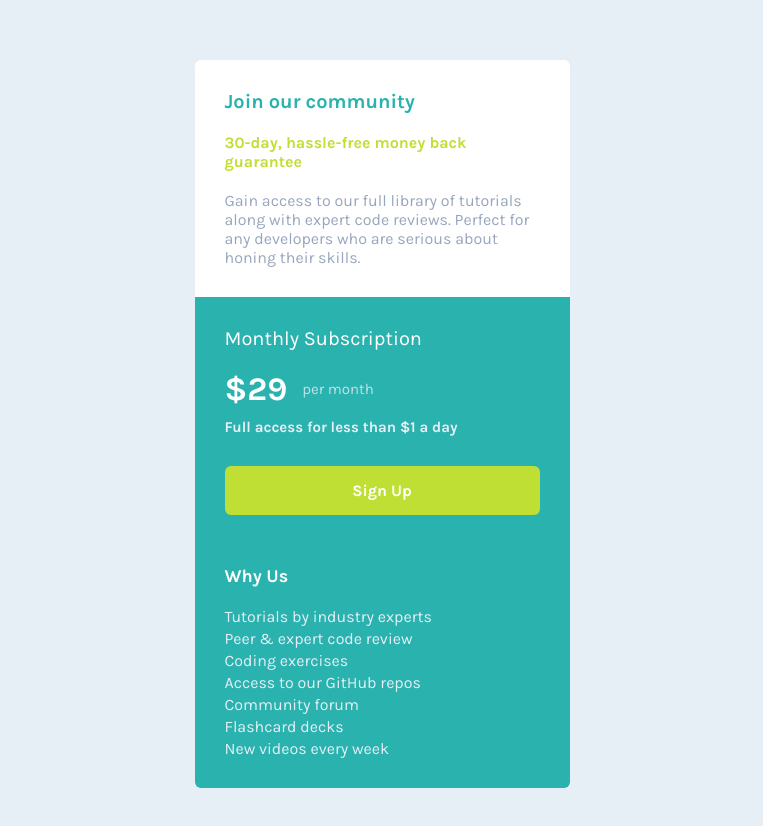
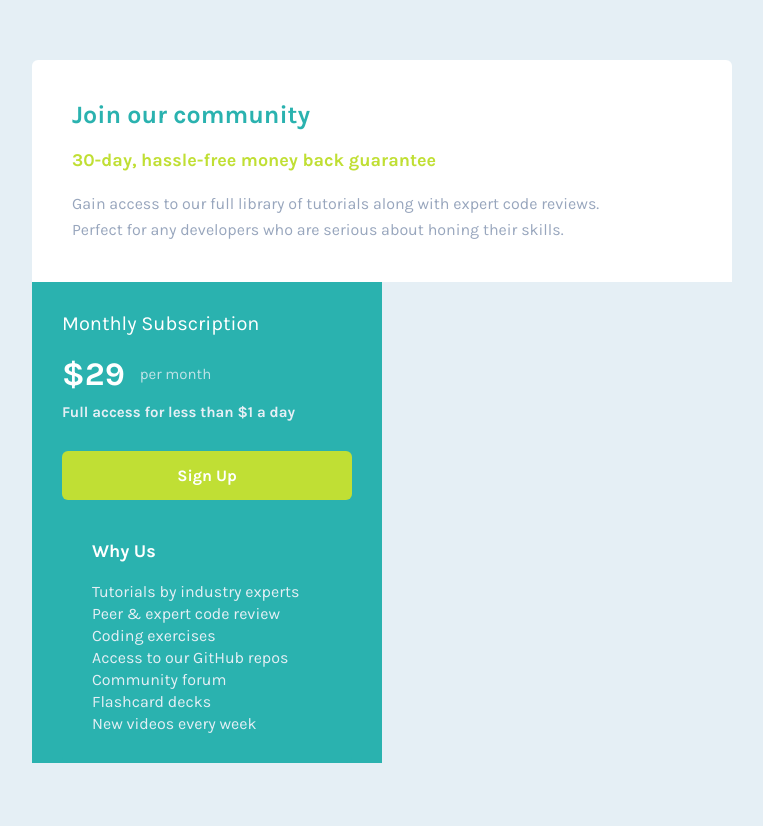
Before and after one commit to danilobandeira29/single-price-grid-component, a plain HTML site: page index.html in a window 1536 px wide. Shown: the whole page, without its empty margins (386-1149 px from the left). Drawn offline with Linux system fonts and the light colour scheme.

Commit message:
style: add card header desktop

```diff
--- a/style.css
+++ b/style.css
@@ -36,7 +36,7 @@ body {
 
 .header-card {
   background: var(--clr-white);
-
+  padding: 3rem;
   border-radius: 6px 6px 0 0;
 }
 
@@ -63,14 +63,9 @@ body {
   color: var(--clr-blueGrayish-neutral);
 }
 
-.header-card,
-.container-card {
-  padding: 3rem;
-}
-
 .container-card {
   background: var(--clr-cyan-primary);
-  border-radius: 0 0 6px 6px;
+  padding: 3rem 3rem 0;
 }
 
 .container-card .title-neutral {
@@ -101,6 +96,7 @@ body {
 .container-card h6 {
   font-size: 1.5rem;
   color: var(--clr-lightGray-neutral);
+  margin-bottom: 3rem;
 }
 
 .container-card .sign-up {
@@ -112,21 +108,63 @@ body {
   padding: 1.5rem;
   border-radius: 6px;
   font-weight: var(--fw-bold);
-  margin: 3rem 0 5rem;
 }
 
-.container-card .footer-card strong {
+.footer-card {
+  background: var(--clr-cyan-primary);
+  border-radius: 0 0 6px 6px;
+  padding: 4rem 3rem 3rem;
+}
+
+.footer-card strong {
   display: block;
   margin-bottom: 2rem;
   color: var(--clr-white);
   font-size: 1.8rem;
 }
 
-.container-card .footer-card ul li {
+.footer-card ul li {
   list-style: none;
   color: var(--clr-lightGray-neutral);
 }
 
-.container-card .footer-card ul li + li {
+.footer-card ul li + li {
   margin-top: .3rem;
 }
+
+@media (min-width: 1440px) {
+  .container {
+    max-width: 700px;
+    display: grid;
+    grid-template-columns: 1fr 1fr;
+    grid-template-areas:
+      "header header"
+      "card footer";
+  }
+
+  .header-card {
+    grid-area: header;
+    padding: 4rem;
+  }
+
+  .header-card .title-medium {
+    font-size: 2.5rem;
+  }
+
+  .header-card .title-neutral {
+    font-size: 1.8rem;
+  }
+
+  .header-card p {
+    max-width: 60ch;
+    line-height: 1.6;
+  }
+
+  .content {
+    grid-area: card;
+  }
+
+  .footer {
+    grid-area: footer;
+  }
+}
```
